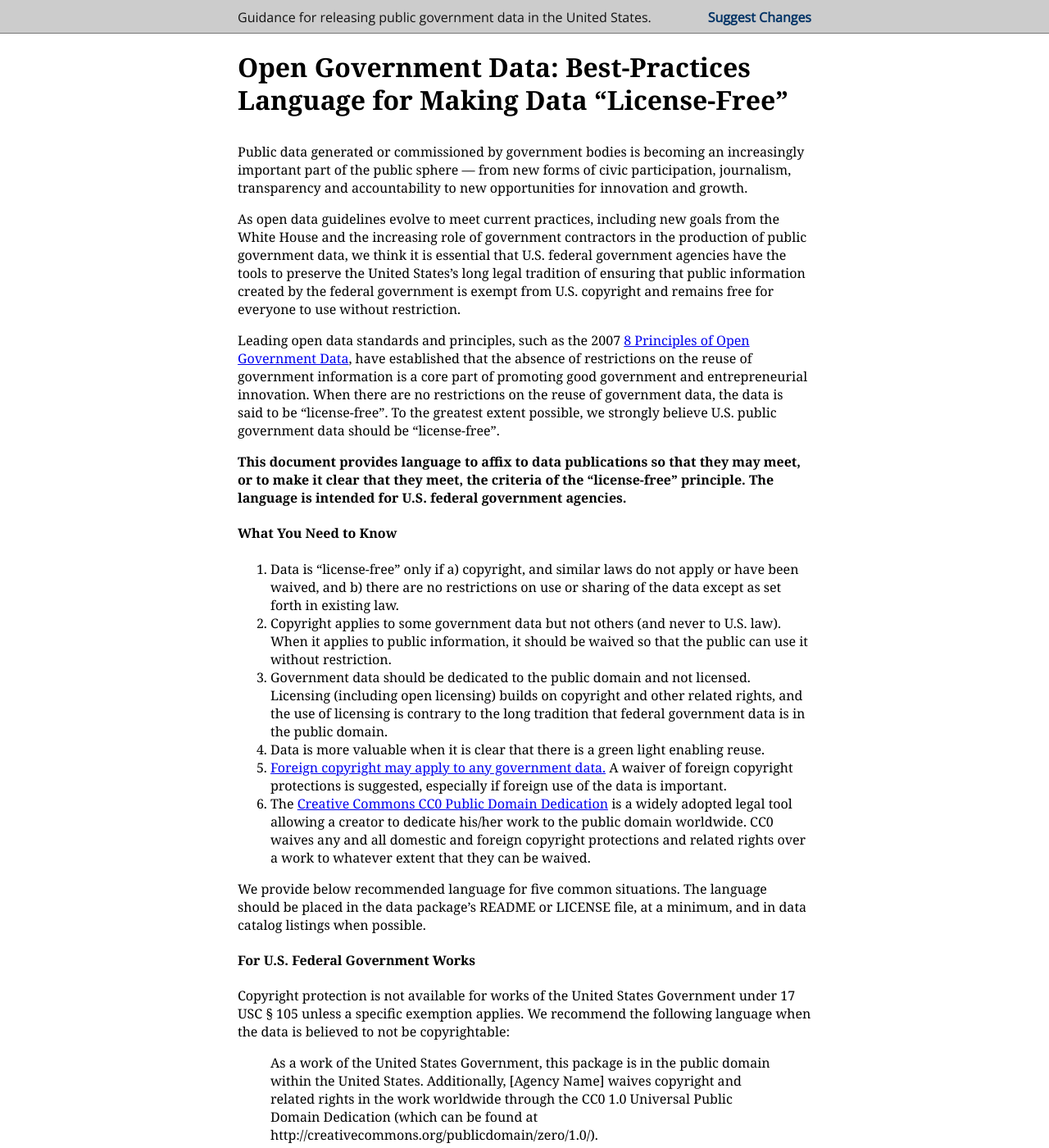
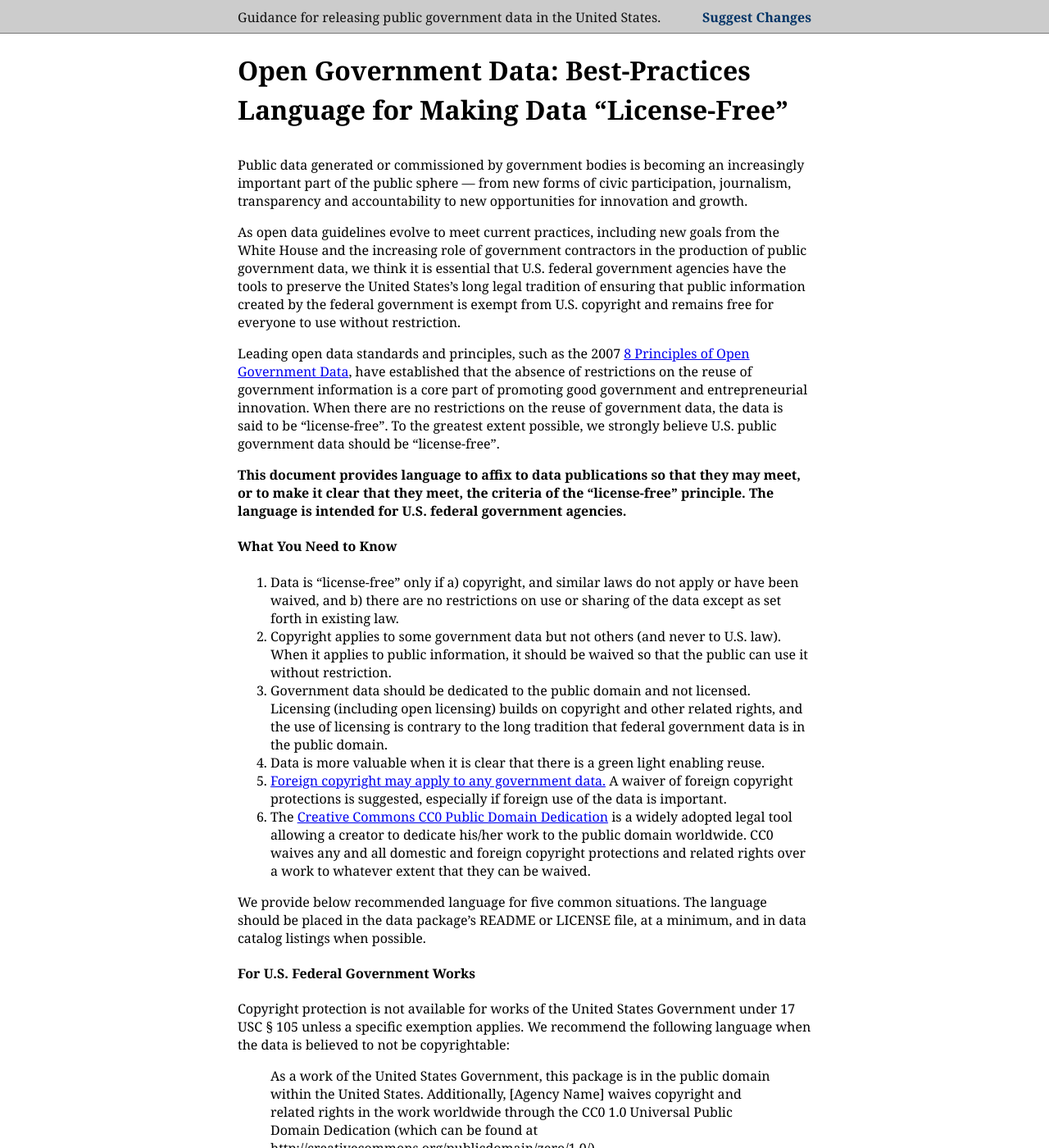
Before and after one commit to unitedstates/licensing, a Jekyll site: the page built from index.md, in a window 1280 px wide and 1400 px high. Shown: the whole window at 82% size. Built offline with Jekyll 4.4.1, drawn with Linux system fonts in a browser that asks for light colours; some web fonts are replaced.

Commit message:
Styling tweaks

```diff
--- a/assets/site.css
+++ b/assets/site.css
@@ -7,7 +7,7 @@ body {
 
 h3 {
   font-size: 24pt;
-  line-height: 40px;
+  line-height: 48px;
 }
 
 main {
@@ -17,7 +17,7 @@ main {
 }
 
 header {
-  font-family: "Open Sans", Arial, sans-serif;
+  xfont-family: "Open Sans", Arial, sans-serif;
   position: fixed;
   top: 0;
   height: 40px;
```
